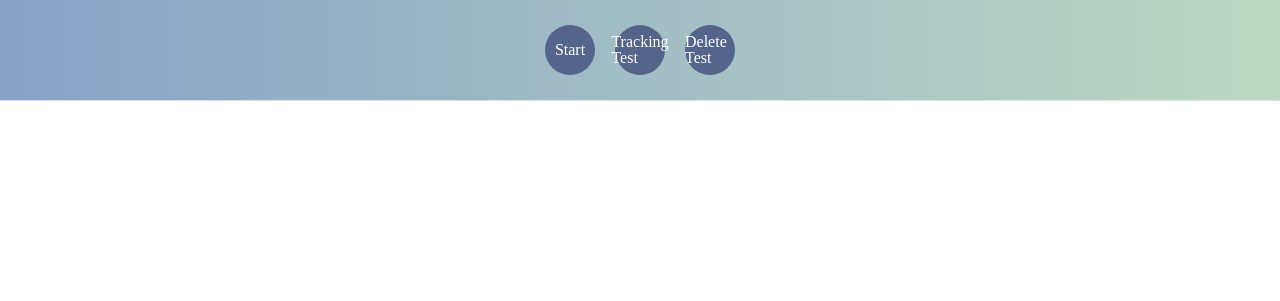
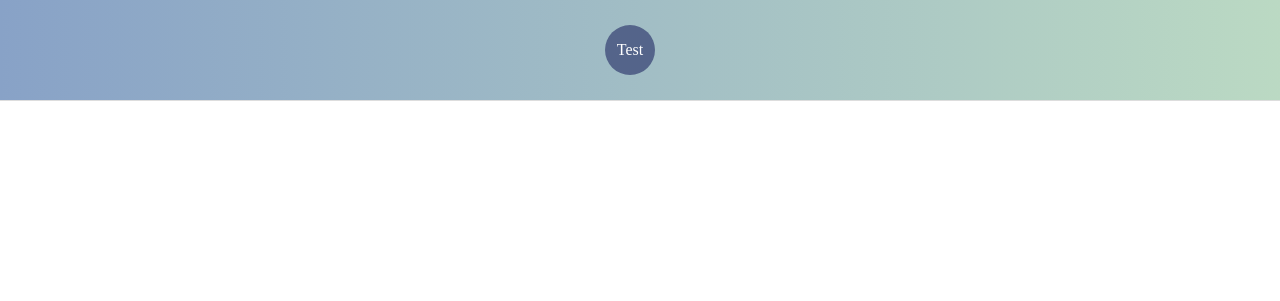
Before and after one commit to choikwangil95/Project-ICT_Capston_design, a Django app: page / in a window 1280 px wide. Shown: the part 523-824 px from the top of the page. Run offline with Django 3.2, Linux system fonts and the light colour scheme; style sheets or scripts are compiled from the project's sources; some libraries are stand-ins or nearby versions.

Commit message:
test branch feature merging

```diff
--- a/home/static/js/tracking.js
+++ b/home/static/js/tracking.js
@@ -1,5 +1,4 @@
 // Event Add
-testCase.addEventListener("click", confirmStart);
 start.addEventListener("click", confirmStart);
 end.addEventListener("click", endwatch);
 
--- a/home/static/js/variables.js
+++ b/home/static/js/variables.js
@@ -24,7 +24,6 @@ let flag=0;
 // tracking.js
 let start = document.getElementsByClassName("button__start")[0];
 let end = document.getElementsByClassName("button__end")[0];
-let testCase = document.getElementsByClassName("button__test")[0];
 let testDelete = document.getElementsByClassName("button__delete")[0];
 let lngitudeValue, latitudeValue;  // 현재 위도, 경도
 var geoId; // ?
--- a/home/templates/home.html
+++ b/home/templates/home.html
@@ -34,22 +34,14 @@
         <div class="title__get"></div>
         <div class="position">
           <div class="position__container">
-            <div class="location">
-              <div class="location__address"></div>
-            </div>
+            <div class="location"><div class="location__address"></div></div>
             <button class="button__position"><img src="{% static 'img/position.png' %}"></button>
           </div>
         </div>
         <div id="map"></div>
         <div class="tracking">
-          <button class="button__start">
-            <h3>Start</h3>
-          </button>
-          <button class="button__end">
-            <h3>End</h3>
-          </button>
-          <button class="button__test">Tracking Test</button>
-          <button class="button__delete" onclick="deleteCall('{{map_id}}')">Delete Test</button>
+          <button class="button__start"><h3>Test</h3></button>
+          <button class="button__end"><h3>End</h3></button>
         </div>
       </div>
     </div>
--- a/home/views.py
+++ b/home/views.py
@@ -68,7 +68,6 @@ def set_zoom(request, map_id):
     middlelat = (list(maxlat.values())[0] + list(minlat.values())[0])/2
     middlelon = (list(maxlon.values())[0] + list(minlon.values())[0])/2
 
-    print(zoom_dec,zoom,maxlat,minlat,maxlon,minlon,middlelat,middlelon)
     return JsonResponse({'zoom':zoom,'middlelat':middlelat,'middlelon':middlelon})
 
 
```
